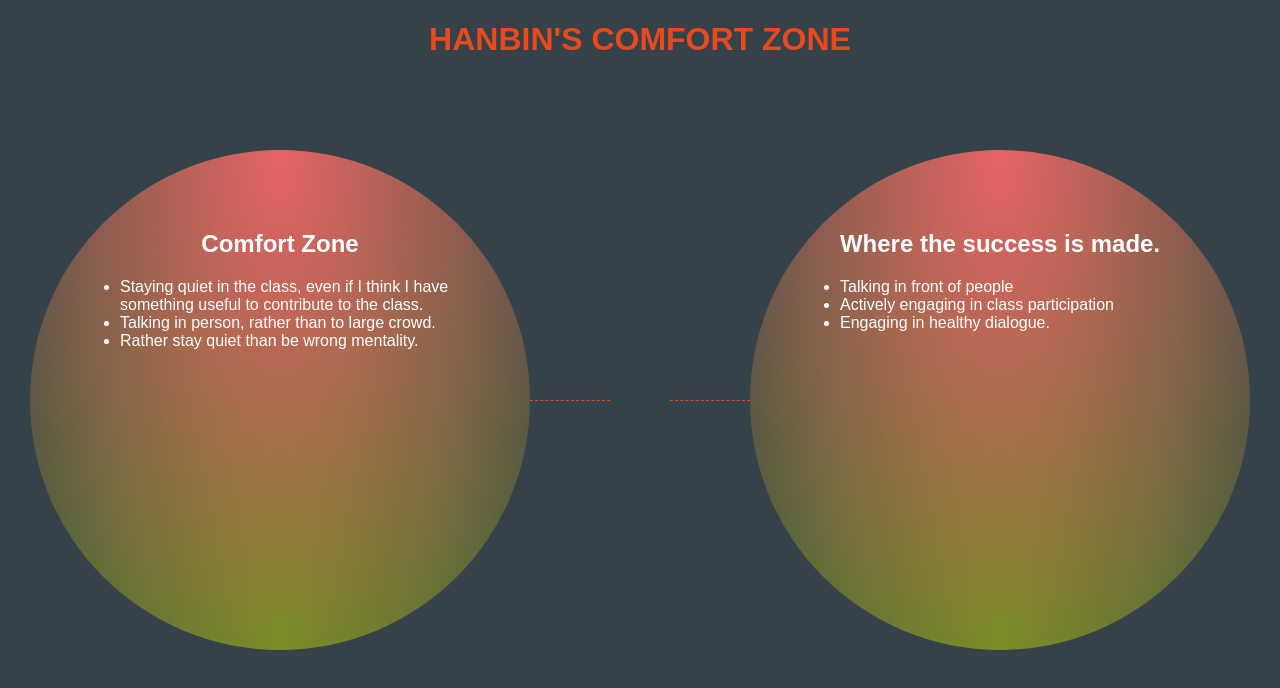
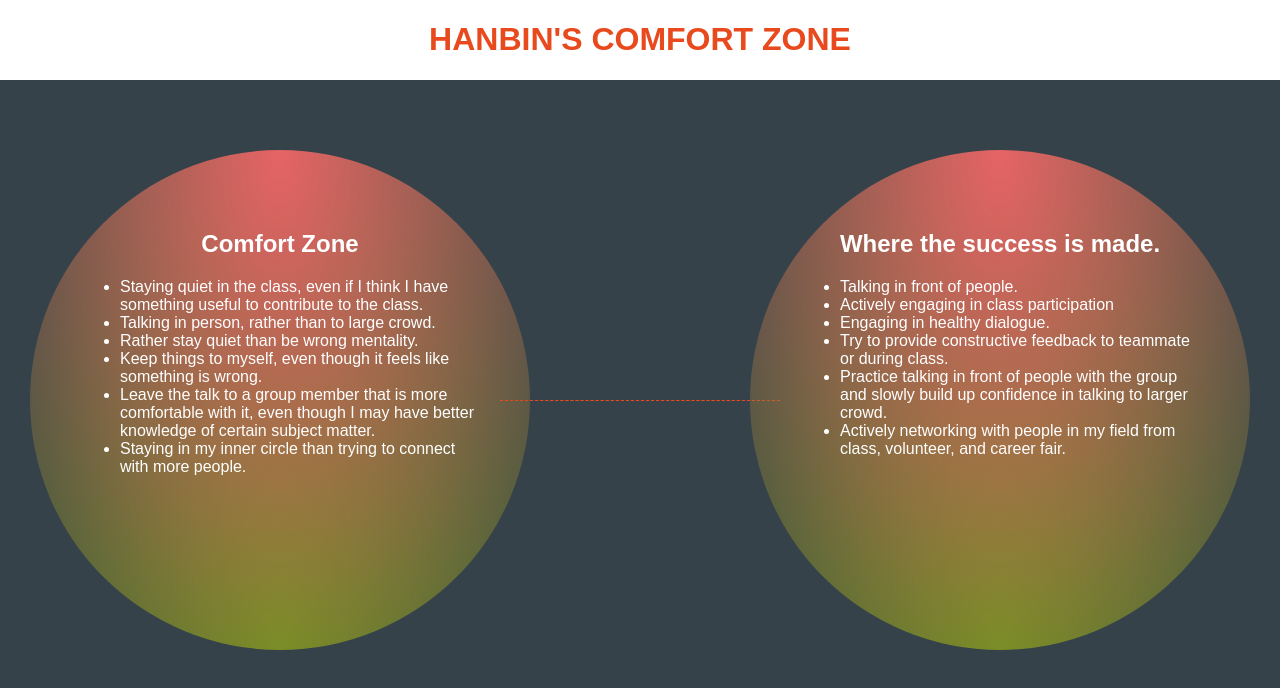
Before and after one commit to g2hchang/UCDProjects, a plain HTML site: page index.html in a window 1280 px wide. Drawn offline with Linux system fonts and the light colour scheme.

Commit message:
more changes

```diff
--- a/index.html
+++ b/index.html
@@ -21,7 +21,13 @@
                     <li>Staying quiet in the class, even if I think I have something useful to contribute to the class.</li>
                     <li>Talking in person, rather than to large crowd.</li>
                     <li>Rather stay quiet than be wrong mentality.</li>
-
+                    <li>Keep things to myself, even though it feels like something is wrong.</li>
+                    <li>Leave the talk to a group member that is more comfortable with it, even though I may have better
+                        knowledge of certain subject matter.
+                    </li>
+                    <li>
+                        Staying in my inner circle than trying to connect with more people.
+                    </li>
                 </ul>
             </div>
         </div>
@@ -29,9 +35,12 @@
             <div class="container">
                 <h2>Where the success is made.</h2>
                 <ul>
-                    <li>Talking in front of people</li>
+                    <li>Talking in front of people.</li>
                     <li>Actively engaging in class participation</li>
                     <li>Engaging in healthy dialogue.</li>
+                    <li>Try to provide constructive feedback to teammate or during class.</li>
+                    <li>Practice talking in front of people with the group and slowly build up confidence in talking to larger crowd.</li>
+                    <li>Actively networking with people in my field from class, volunteer, and career fair.</li>
                 </ul>
             </div>
         </div>
--- a/public/css/main.css
+++ b/public/css/main.css
@@ -8,6 +8,11 @@ body {
   font-family: Arial, Helvetica, sans-serif;
   color: #e8491d;
   text-align: center; }
+
+#header {
+  position: absolute;
+  width: 100%;
+  background-color: #ffffff; }
 
 .container {
   width: 80%;
@@ -27,7 +32,7 @@ body {
 #main .circle:before,
 #main .circle:after {
   content: '';
-  width: 5em;
+  width: 50%;
   /* size of your margin */
   border-bottom: 1px dashed;
   position: absolute;
```
